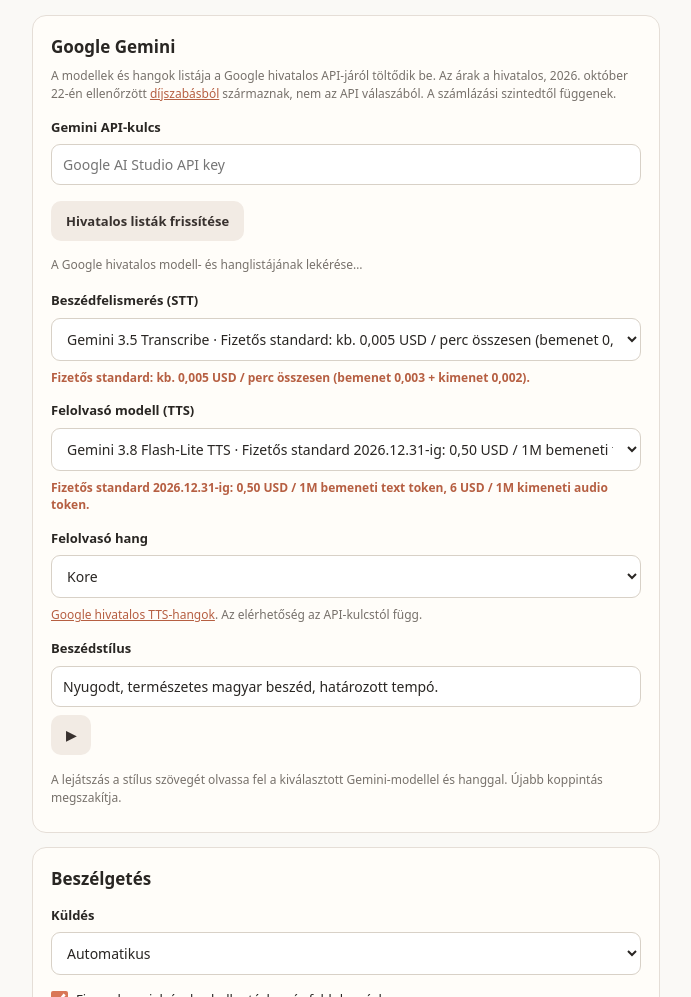
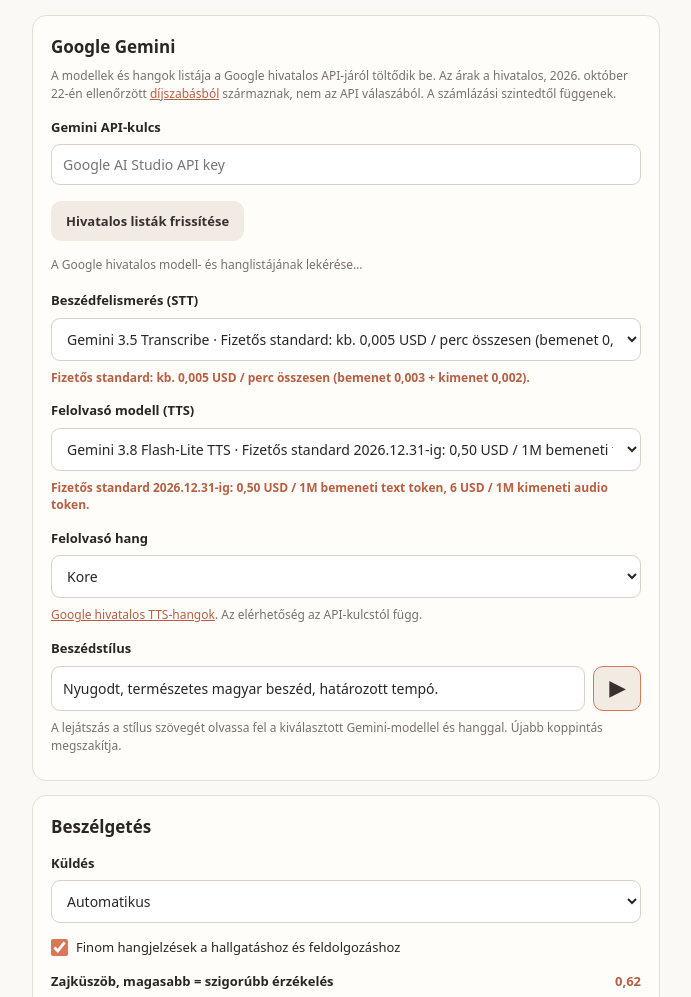
Before and after one commit to sanchomuzax/Claude-voice-bridge-Chrome-extension, a browser extension: page options.html in a window 1280 px wide. Shown: the part 103-1100 px from the top of the page, without its empty margins (294-985 px from the left). Drawn offline with Linux system fonts and the light colour scheme.

Commit message:
ui(tts): touch-sized play/stop button with pressed feedback and system theme

```diff
--- a/ui.css
+++ b/ui.css
@@ -12,3 +12,9 @@
 button{background:#d97757;color:#fff;border:0;border-radius:10px;padding:11px 15px;font:600 13px system-ui;cursor:pointer;margin:8px 8px 8px 0}button.secondary{background:#f2ebe4;color:#38312e}button:focus-visible,input:focus-visible,select:focus-visible{outline:2px solid #d97757;outline-offset:2px}
 .price{margin-top:3px;color:#b65f42;font-weight:550;font-size:12px}.footer{display:flex;flex-wrap:wrap}.brand p{margin:2px 0}
 a{color:#b65f42}#catalogStatus,#status{min-height:20px;overflow-wrap:anywhere}
+/* TTS style preview. Compact, touch-friendly play/stop beside the style field. */
+.style-preview{display:flex;align-items:stretch;gap:8px;margin-top:7px}
+.style-preview input{min-width:0;flex:1;margin-top:0}
+.style-preview .preview-btn{display:grid;place-items:center;flex:0 0 48px;min-width:48px;min-height:45px;margin:0;padding:0;border:1px solid #d97757;font-size:20px;line-height:1;border-radius:10px;transition:background-color .12s,color .12s}
+.style-preview .preview-btn.active{background:#d97757!important;color:#fff!important;box-shadow:inset 0 2px 5px #0004;transform:translateY(1px)}
+@media(prefers-color-scheme:dark){.style-preview .preview-btn{border-color:#e59373}}
```
